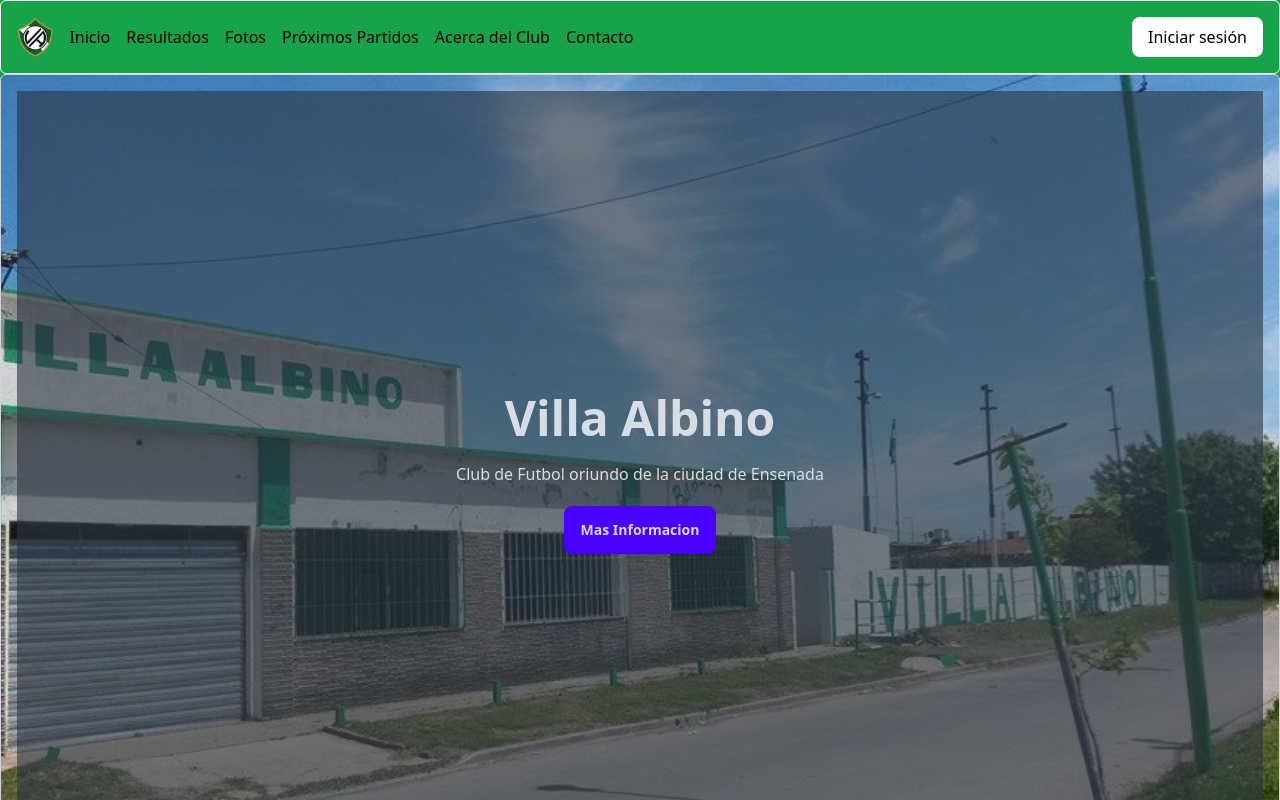
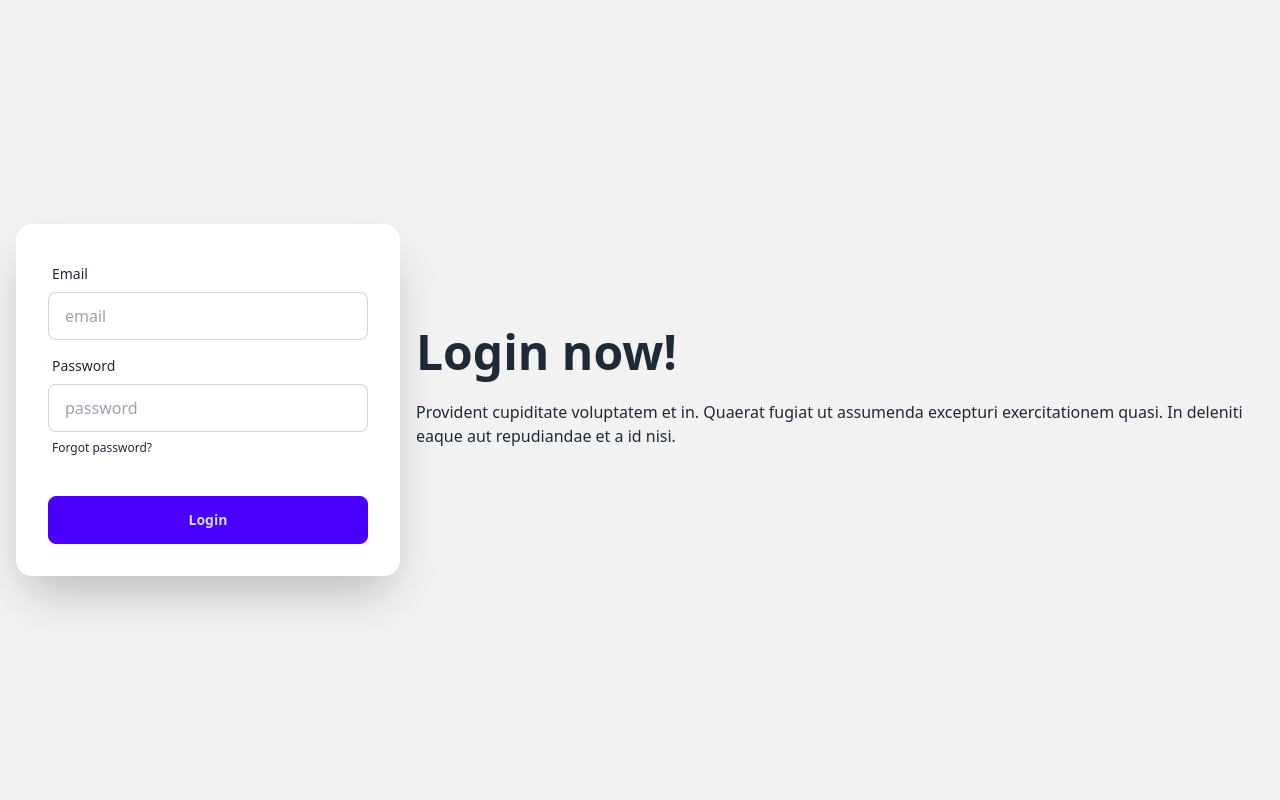
Before and after one commit to RamiroJuncos/villa-albino, a React (Vite) app: page / in a window 1280 px wide. Shown: the top 800 px of the page. Built offline with nearby package versions, Linux system fonts and the light colour scheme.

Commit message:
cambios frontend 1

```diff
--- a/package.json
+++ b/package.json
@@ -10,6 +10,7 @@
     "preview": "vite preview"
   },
   "dependencies": {
+    "@react-google-maps/api": "^2.19.3",
     "react": "^18.2.0",
     "react-dom": "^18.2.0"
   },
--- a/src/App.jsx
+++ b/src/App.jsx
@@ -7,6 +7,8 @@ import PieDePagina from './components/PiePagina'
 import ProximosPartidos from './components/ProximosPartidos'
 import TituloPrincipal from './components/TituloPrincipal'
 import UltimosResultados from './components/UltimosResultados'
+import Home from './pages/home.pages'
+import Login from './pages/login.pages'
 
 
 
@@ -20,15 +22,8 @@ function App() {
   return (
 
     <>
-    <div className='bg-green-600'>
-    <Header/>
-    <TituloPrincipal/>
-    <UltimosResultados/>
-    <Carrousel1/>
-    <ProximosPartidos/>
-    <Contacto/>
-    <PieDePagina/>
-    </div>
+      {/* <Home /> */}
+      <Login/>
     </>
   )
 }
--- a/src/components/Contacto.jsx
+++ b/src/components/Contacto.jsx
@@ -1,4 +1,5 @@
 import React from 'react';
+import { GoogleMap, LoadScript } from '@react-google-maps/api';
 
 const Contacto = () => {
   const informacionContacto = {
@@ -12,6 +13,11 @@ const Contacto = () => {
     // Aquí podrías agregar la lógica para enviar el formulario
   };
 
+  const mapStyles = {
+    height: '400px',
+    width: '100%'
+  };
+
   return (
     <section id="contacto" className="py-8 bg-gray-800">
       <div className="container mx-auto">
@@ -22,7 +28,6 @@ const Contacto = () => {
             <p><strong>Dirección:</strong> {informacionContacto.direccion}</p>
             <p><strong>Teléfono:</strong> {informacionContacto.telefono}</p>
             <p><strong>Correo Electrónico:</strong> {informacionContacto.correo}</p>
-            {/* Aquí podrías agregar un mapa utilizando la API de Google Maps */}
           </div>
           <div>
             <h3 className="text-lg font-bold mb-2 text-white">Formulario de Contacto</h3>
@@ -43,6 +48,22 @@ const Contacto = () => {
             </form>
           </div>
         </div>
+        <div className="mt-8">
+          <h3 className="text-lg font-bold mb-2 text-white">Ubicación</h3>
+          <div style={{ height: '400px', width: '100%' }}>
+            <LoadScript
+              googleMapsApiKey="AIzaSyArynI0GKkpNYBqqvK6VEM-C1dQjOkke9Y"
+            >
+              <GoogleMap
+                mapContainerStyle={mapStyles}
+                center={{ lat: 0, lng: 0 }} // Puedes ajustar las coordenadas según tu ubicación
+                zoom={15} // Puedes ajustar el nivel de zoom
+              >
+                {/* Aquí podrías agregar marcadores u otra personalización del mapa si es necesario */}
+              </GoogleMap>
+            </LoadScript>
+          </div>
+        </div>
       </div>
     </section>
   );
--- /dev/null
+++ b/src/pages/home.pages.jsx
@@ -0,0 +1,24 @@
+import Carrousel1 from "../components/CarrouselFotos";
+import Contacto from "../components/Contacto";
+import Header from "../components/Header";
+import PieDePagina from "../components/PiePagina";
+import ProximosPartidos from "../components/ProximosPartidos";
+import TituloPrincipal from "../components/TituloPrincipal";
+import UltimosResultados from "../components/UltimosResultados";
+
+function Home() {
+    return (
+        <div>
+            <div className='bg-green-600'></div>
+            <Header />
+            <TituloPrincipal />
+            <UltimosResultados />
+            <Carrousel1 />
+            <ProximosPartidos />
+            <Contacto />
+            <PieDePagina />
+        </div>
+    );
+}
+
+export default Home;
--- /dev/null
+++ b/src/pages/login.pages.jsx
@@ -0,0 +1,38 @@
+function Login() {
+    return (
+      <>
+      <div className="hero min-h-screen bg-base-200">
+  <div className="hero-content flex-col lg:flex-row-reverse">
+    <div className="text-center lg:text-left">
+      <h1 className="text-5xl font-bold">Login now!</h1>
+      <p className="py-6">Provident cupiditate voluptatem et in. Quaerat fugiat ut assumenda excepturi exercitationem quasi. In deleniti eaque aut repudiandae et a id nisi.</p>
+    </div>
+    <div className="card shrink-0 w-full max-w-sm shadow-2xl bg-base-100">
+      <form className="card-body">
+        <div className="form-control">
+          <label className="label">
+            <span className="label-text">Email</span>
+          </label>
+          <input type="email" placeholder="email" className="input input-bordered" required />
+        </div>
+        <div className="form-control">
+          <label className="label">
+            <span className="label-text">Password</span>
+          </label>
+          <input type="password" placeholder="password" className="input input-bordered" required />
+          <label className="label">
+            <a href="#" className="label-text-alt link link-hover">Forgot password?</a>
+          </label>
+        </div>
+        <div className="form-control mt-6">
+          <button className="btn btn-primary">Login</button>
+        </div>
+      </form>
+    </div>
+  </div>
+</div>
+      </>
+    );
+  }
+
+  export default Login;
```
Also changed, not shown: 1 other file (tests, documents, lock files or other folders).
